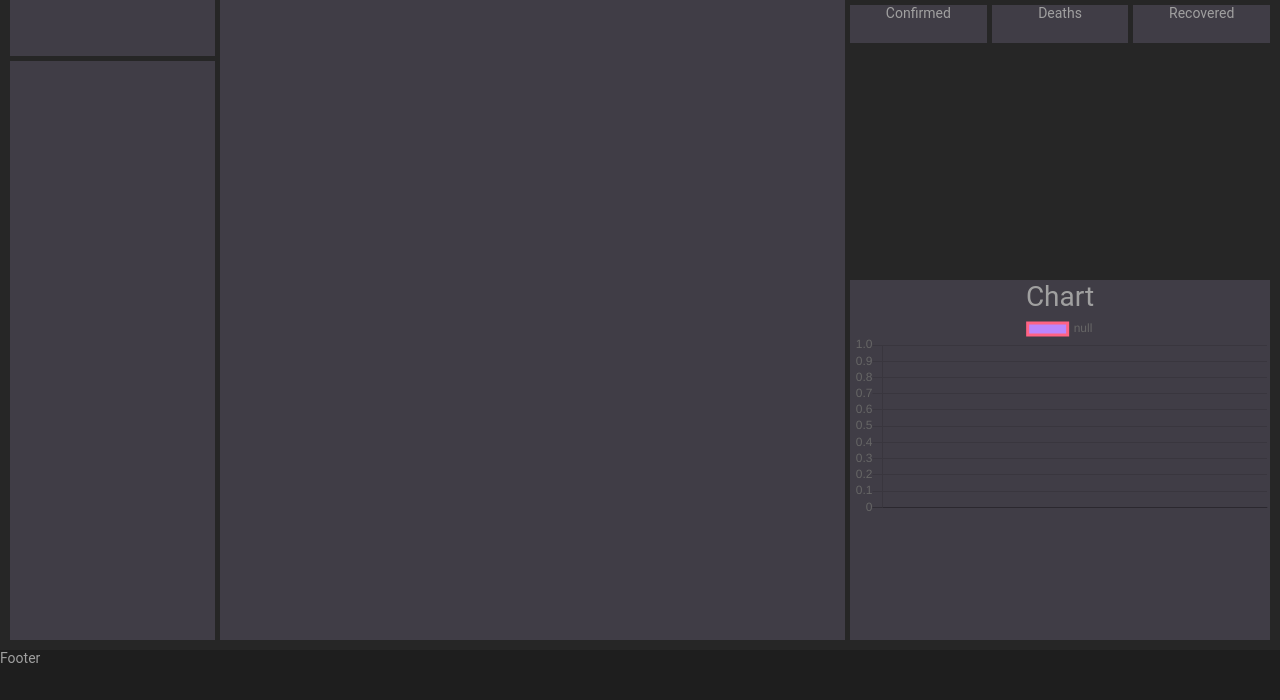
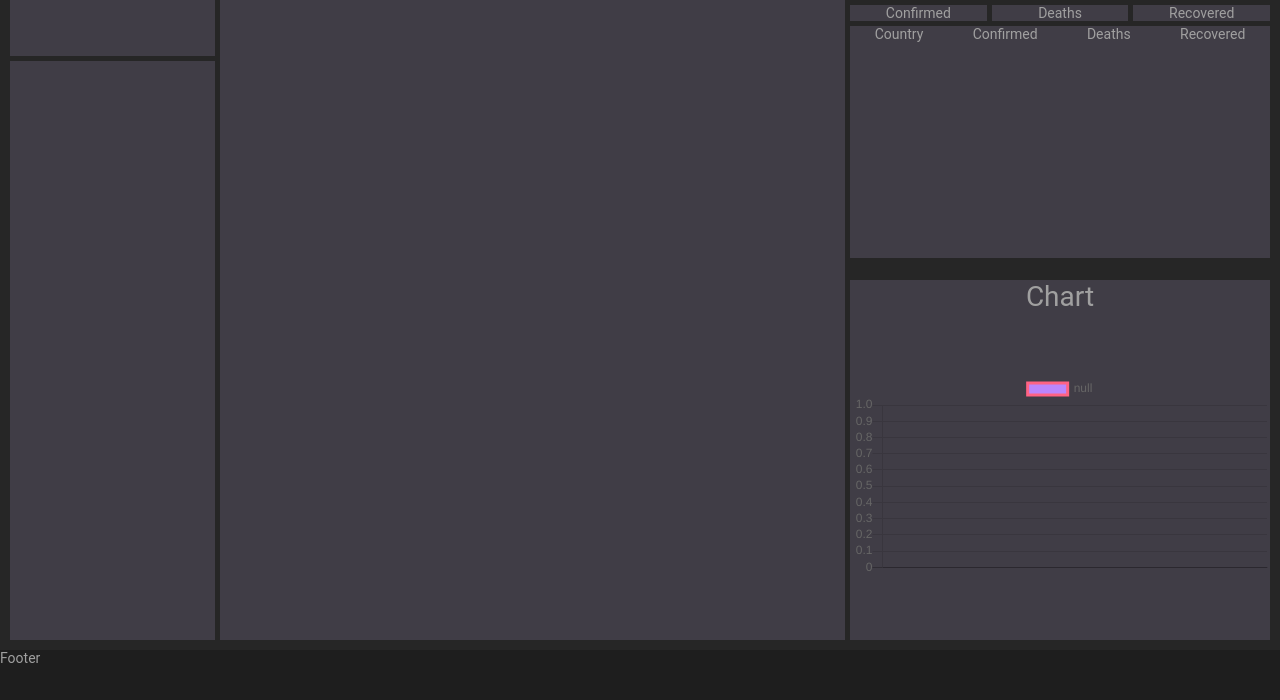
Before and after one commit to ArseniyXaoc/Covid-dashboard, a website built with webpack: page src/index.html in a window 1280 px wide. Shown: the part 100-800 px from the top of the page. Built offline with nearby package versions, Linux system fonts and the light colour scheme; no server answers.

Commit message:
feat: add countrei list in table

```diff
--- a/src/index.html
+++ b/src/index.html
@@ -15,8 +15,8 @@
         </section>
         <section class="center-section">
             <section class="map">Map</section>
-        </div>
-        <div class="right-sidebar">
+            </div>
+            <div class="right-sidebar">
 
         </section>
         <section class="right-sidebar">
@@ -28,7 +28,8 @@
                             <label class="switch__label" for="amount-checkbox"></label>
                         </div>
                         <div>
-                            <span class="global selected">Global</span> /<span class="per-one-hundred">100k population</span>
+                            <span class="global selected">Global</span> /<span class="per-one-hundred">100k
+                                population</span>
                             <input class="switch__input indicator-checkbox" type="checkbox" id="indicator-checkbox" />
                             <label class="switch__label" for="indicator-checkbox"></label>
                         </div>
@@ -36,9 +37,21 @@
                     <div class="switch__main-text">Global</div>
                 </div>
                 <div class="table__indicators">
-                    <div class="table__sick"><span>Confirmed</span></div>
-                    <div class="table__death"><span>Deaths</span></div>
-                    <div class="table__get-well"><span>Recovered</span></div>
+                    <div class='table__indicators-wrap'>
+                        <div class="table__sick"><span>Confirmed</span></div>
+                        <div class="table__death"><span>Deaths</span></div>
+                        <div class="table__get-well"><span>Recovered</span></div>
+                    </div>
+                    <div class="table__country-list">
+                        <div class="table__country"><span>Country</span>
+                        </div>
+                        <div class="table__country-sick"><span>Confirmed</span>
+                        </div>
+                        <div class="table__country-death"><span>Deaths</span>
+                        </div>
+                        <div class="table__countryget-well"><span>Recovered</span>
+                        </div>
+                    </div>
                 </div>
             </section>
             <section class="chart">Chart</section>
--- a/src/scripts/components/table/TableComponent.js
+++ b/src/scripts/components/table/TableComponent.js
@@ -8,6 +8,7 @@ import {
     setLastChildTextValue, toggleCheckedState,
     createTableColumn, addFieldToDivElement, clearData,
 } from '../../utils/table.htmlUtils';
+import ElementCreaton from '../chart/elementCreation';
 
 export default class TableComponent {
     constructor() {
@@ -19,6 +20,11 @@ export default class TableComponent {
         this.deathsList = querySelector('.table__death');
         this.recoveredList = querySelector('.table__get-well');
         this.titleElement = querySelector('.switch__main-text');
+        this.tableIndicator = querySelector('.table__indicators');
+        this.allCountry = querySelector('.table__country');
+        this.allCountrySick = querySelector('.table__country-sick');
+        this.allCountryDeath = querySelector('.table__country-death');
+        this.allCountryWell = querySelector('.table__countryget-well');
         this.activeState = tableStates.total;
         this.switchTotalOrDay = querySelector('.amount-checkbox');
         this.globalOr100k = querySelector('.indicator-checkbox');
@@ -41,16 +47,18 @@ export default class TableComponent {
 
     updateData(fetchData) {
         this.fetchSetAPIData = fetchData;
-        // this.setAllCountries();
         this.dataProcessing();
         this.renderData();
+        this.setAllCountries();
     }
 
     setAllCountries() {
         this.fetchSetAPIData.Countries.forEach((item) => {
-            this.currentCountry = item.Country;
-            this.dataProcessing();
-            this.renderData();
+            const country = item.Country;
+            const confirmed = item.TotalConfirmed;
+            const death = item.TotalDeaths;
+            const recovered = item.TotalRecovered;
+            this.addAllDataCountry(country, confirmed, death, recovered);
         });
     }
 
@@ -104,23 +112,19 @@ export default class TableComponent {
         });
     }
 
-    // Object.keys(arr).forEach((key) => {
-
-    //     if (classListContains(arr[key], 'table__sick')) {
-    //         const div = createElement('div');
-    //         div.innerText = `${data.Confirmed}`;
-    //         arr[key].appendChild(div);
-    //     }
-
-    //     if (classListContains(arr[key], 'table__death')) {
-    //         const div = createElement('div');
-    //         div.innerText = `${data.Deaths}`;
-    //         arr[key].appendChild(div);
-    //     }
-
-    //     if (classListContains(arr[key], 'table__get-well')) {
-    //         const div = createElement('div');
-    //         div.innerText = `${data.Recovered}`;
-    //         arr[key].appendChild(div);
-    //     }
+    // eslint-disable-next-line class-methods-use-this
+    addAllDataCountry(country, confirmed, death, recovered) {
+        const allCountry = ElementCreaton.createBlock('div', 'table_list-country', this.allCountry);
+        allCountry.innerText = country;
+        const allConfirmed = ElementCreaton.createBlock('div', 'table_list-country', this.allCountrySick);
+        allConfirmed.innerText = confirmed;
+        const allDeath = ElementCreaton.createBlock('div', 'table_list-country', this.allCountryDeath);
+        allDeath.innerText = death;
+        const allRecovered = ElementCreaton.createBlock('div', 'table_list-country', this.allCountryWell);
+        allRecovered.innerText = recovered;
+        // this.allCountry
+        // this.allCountrySick
+        // this.allCountryDeath
+        // this.allCountryWell
+    }
 }
--- a/src/scripts/components/table/table.data-service.js
+++ b/src/scripts/components/table/table.data-service.js
@@ -72,7 +72,11 @@ export default class TableDataServise {
     getStateAverage(dataApiStateURL, diseaseTotalData, countryData) {
         let population = WORLD_POPULATION;
         if (dataApiStateURL.Country) {
-            population = countryData.find((item) => item.name === dataApiStateURL.Country).population;
+            if (dataApiStateURL.Country === 'United Kingdom') {
+                population = 65110000;
+            } else {
+                population = countryData.find((item) => item.name === dataApiStateURL.Country).population
+            }
         }
         this.globalDataCases = {
             Confirmed: calculateCasesPerOneHundredThousand(dataApiStateURL[diseaseTotalData.confirmed], population),
--- a/src/styles/table.scss
+++ b/src/styles/table.scss
@@ -6,7 +6,6 @@
 }
 
 .table__sick, .table__death, .table__get-well{
-    height: 14%;
     width: 33.33%;
     margin-right: 5px;
     background: $violet_background;
@@ -105,3 +104,48 @@
 .Table__List-data-text {
     font-size: 18px;
 }
+
+.table__indicators-wrap{
+    display: flex;
+    width: 100%;
+}
+.table__indicators{
+    display: flex;
+    flex-direction: column;
+}
+
+.table__country-list {
+    display: flex;
+    justify-content: space-between;
+    width: 100%;
+    height: 86%;
+    margin-top: 5px;
+    background-color: #403d46;
+    overflow: auto;
+    &::-webkit-scrollbar {
+        width: 10px;
+    }
+
+    &::-webkit-scrollbar-thumb {
+        background-color: #ababab;
+        outline: 1px solid #000000;
+    }
+    &::-webkit-scrollbar-track {
+        -webkit-box-shadow: inset 0 0 6px #b3b3b3;
+    }
+}
+
+.myChart{
+    margin-top: 60px;
+}
+
+.table_list-country{
+    border-top: 2px solid #262626;
+    border-right: 2px solid #262626;
+    white-space: nowrap;
+}
+
+.table__country, .table__country-sick, .table__country-death, .table__countryget-well {
+    background-color: #403d46;
+    flex-grow: 1;
+}
```
